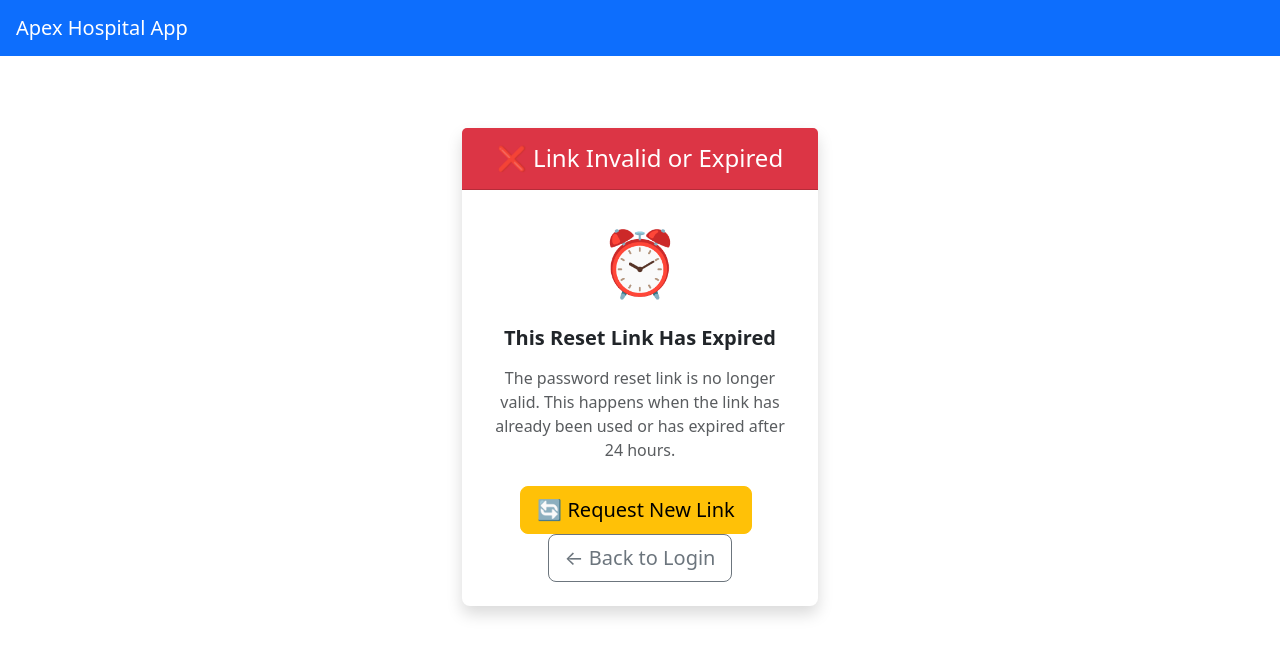
After one commit to Manju-Tiwari25/Hospital-Management-System, a Django app: page /password-reset-confirm/1/1/ in a window 1280 px wide. The commit adds this page. Shown: the top 656 px of the page. Run offline with Django 5.2, Linux system fonts and the light colour scheme.

Commit message:
Password reset via email

```diff
--- /dev/null
+++ b/accounts/templates/accounts/password_reset/password_reset_confirm.html
@@ -0,0 +1,159 @@
+{% extends 'accounts/base.html' %}
+{% block content %}
+
+<!--
+  PAGE: User clicks the link from email → arrives here.
+  They enter and confirm their new password.
+
+-->
+
+<div class="row justify-content-center py-5">
+  <div class="col-md-5 col-lg-4">
+
+    {% if validlink %}
+      <!-- ✅ Valid link — show the new password form -->
+      <div class="card shadow border-0 rounded-3">
+
+        <div class="card-header bg-primary text-white text-center py-3">
+          <h4 class="mb-0">🔒 Set New Password</h4>
+        </div>
+
+        <div class="card-body p-4">
+
+          <div class="alert alert-info py-2 small mb-4">
+            Enter your new password below. Make sure it is strong and secure.
+          </div>
+
+          <form method="POST">
+            {% csrf_token %}
+
+            <!-- New Password field -->
+            <div class="mb-3">
+              <label class="form-label fw-semibold">
+                New Password <span class="text-danger">*</span>
+              </label>
+              <input
+                type="password"
+                name="new_password1"
+                id="new_password1"
+                class="form-control form-control-lg {% if form.new_password1.errors %}is-invalid{% endif %}"
+                placeholder="Enter new password"
+                required
+                autofocus
+              >
+              <!-- Show password errors if any -->
+              {% if form.new_password1.errors %}
+                <div class="invalid-feedback">
+                  {% for error in form.new_password1.errors %}
+                    {{ error }}
+                  {% endfor %}
+                </div>
+              {% endif %}
+              <!-- Password strength hints -->
+              <div class="form-text text-muted small">
+                Must be at least 8 characters. Cannot be entirely numeric.
+              </div>
+            </div>
+
+            <!-- Confirm Password field -->
+            <div class="mb-4">
+              <label class="form-label fw-semibold">
+                Confirm New Password <span class="text-danger">*</span>
+              </label>
+              <input
+                type="password"
+                name="new_password2"
+                id="new_password2"
+                class="form-control form-control-lg {% if form.new_password2.errors %}is-invalid{% endif %}"
+                placeholder="Re-enter new password"
+                required
+              >
+              {% if form.new_password2.errors %}
+                <div class="invalid-feedback">
+                  {% for error in form.new_password2.errors %}
+                    {{ error }}
+                  {% endfor %}
+                </div>
+              {% endif %}
+              <!-- Live match indicator -->
+              <div id="passwordMatchMsg" class="form-text small mt-1"></div>
+            </div>
+
+            <!-- Non-field errors (e.g. passwords don't match) -->
+            {% if form.non_field_errors %}
+              <div class="alert alert-danger py-2 small">
+                {% for error in form.non_field_errors %}
+                  {{ error }}
+                {% endfor %}
+              </div>
+            {% endif %}
+
+            <button type="submit" class="btn btn-primary w-100 btn-lg fw-bold">
+              🔒 Set New Password
+            </button>
+
+          </form>
+        </div>
+      </div>
+
+    {% else %}
+      <!-- ❌ Invalid or expired link -->
+      <div class="card shadow border-0 rounded-3">
+
+        <div class="card-header bg-danger text-white text-center py-3">
+          <h4 class="mb-0">❌ Link Invalid or Expired</h4>
+        </div>
+
+        <div class="card-body p-4 text-center">
+          <div style="font-size: 4rem;" class="mb-3">⏰</div>
+
+          <h5 class="fw-bold mb-3">This Reset Link Has Expired</h5>
+
+          <p class="text-muted mb-4">
+            The password reset link is no longer valid.
+            This happens when the link has already been used
+            or has expired after 24 hours.
+          </p>
+
+          <a href="{% url 'password_reset' %}" class="btn btn-warning btn-lg me-2">
+            🔄 Request New Link
+          </a>
+          <a href="{% url 'login' %}" class="btn btn-outline-secondary btn-lg">
+            ← Back to Login
+          </a>
+        </div>
+
+      </div>
+    {% endif %}
+
+  </div>
+</div>
+
+<!-- Live password match checker -->
+<script>
+document.addEventListener('DOMContentLoaded', function () {
+  const p1  = document.getElementById('new_password1');
+  const p2  = document.getElementById('new_password2');
+  const msg = document.getElementById('passwordMatchMsg');
+
+  if (p1 && p2 && msg) {
+    function checkMatch() {
+      if (p2.value === '') {
+        msg.textContent = '';
+        return;
+      }
+      if (p1.value === p2.value) {
+        msg.textContent = '✅ Passwords match!';
+        msg.style.color = '#198754';
+      } else {
+        msg.textContent = '❌ Passwords do not match.';
+        msg.style.color = '#dc3545';
+      }
+    }
+    p1.addEventListener('input', checkMatch);
+    p2.addEventListener('input', checkMatch);
+  }
+});
+</script>
+
+{% endblock %}
--- /dev/null
+++ b/accounts/templates/accounts/password_reset/password_reset_subject.txt
@@ -0,0 +1 @@
+🔑 Password Reset Request — Hospital App
--- a/accounts/urls.py
+++ b/accounts/urls.py
@@ -1,5 +1,6 @@
 from django.urls import path
 from . import views
+from django.contrib.auth import views as auth_views
 
 urlpatterns = [
     path('', views.login_view, name='home'),
@@ -20,4 +21,34 @@ urlpatterns = [
     path('medical-records/doctor/', views.doctor_medical_records, name='doctor_medical_records'),
     path('my-medical-records/', views.patient_medical_records, name='patient_medical_records'),
     path('medical-records/<int:record_id>/', views.medical_record_detail, name='medical_record_detail'),
+    path('password-reset/',
+         auth_views.PasswordResetView.as_view(
+             template_name          = 'accounts/password_reset/password_reset_form.html',
+             email_template_name    = 'accounts/password_reset/password_reset_email.txt',
+             subject_template_name  = 'accounts/password_reset/password_reset_subject.txt',
+             success_url            = '/password-reset/done/',
+         ),
+         name='password_reset'),
+
+    # Step 2: "Email has been sent" confirmation page
+    path('password-reset/done/',
+         auth_views.PasswordResetDoneView.as_view(
+             template_name = 'accounts/password_reset/password_reset_done.html',
+         ),
+         name='password_reset_done'),
+
+    # Step 3: User clicks link in email → enters new password
+    path('password-reset-confirm/<uidb64>/<token>/',
+         auth_views.PasswordResetConfirmView.as_view(
+             template_name = 'accounts/password_reset/password_reset_confirm.html',
+             success_url   = '/password-reset-complete/',
+         ),
+         name='password_reset_confirm'),
+
+    # Step 4: "Password changed successfully" page
+    path('password-reset-complete/',
+         auth_views.PasswordResetCompleteView.as_view(
+             template_name = 'accounts/password_reset/password_reset_complete.html',
+         ),
+         name='password_reset_complete'),
 ]
```
Also changed, not shown: accounts/templates/accounts/login.html (+28 -13 lines), accounts/templates/accounts/password_reset/password_reset_complete.html (added, +51 -0 lines), accounts/templates/accounts/password_reset/password_reset_done.html (added, +66 -0 lines), accounts/templates/accounts/password_reset/password_reset_email.txt (added, +25 -0 lines), accounts/templates/accounts/password_reset/password_reset_form.html (added, +65 -0 lines), db.sqlite3.
